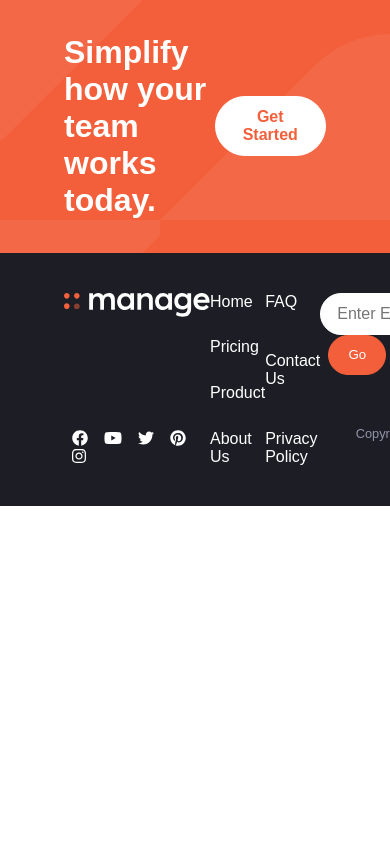
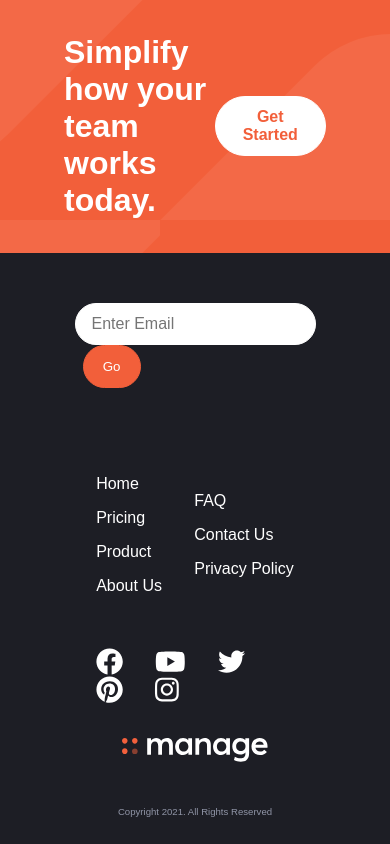
Before and after one commit to Medici305/Manage-Landing-Page, a React (Create React App) app: page / in a window 390 px wide. Shown: the part 4926-5770 px from the top of the page. Before the commit the page ends 5432 px from the top, so only its background shows below. Built offline with nearby package versions, Linux system fonts and the light colour scheme; a web font is replaced by a local one.

Commit message:
14. Footer Made Responsive.

```diff
--- a/src/components/Difference.js
+++ b/src/components/Difference.js
@@ -65,6 +65,7 @@ const Difference = () => {
 const Different = styled.div`
     min-height: 110vh;
     display: flex;
+    padding: 4rem 10rem;
     @media (max-width: 1420px) {
         min-height: 120vh;
         padding: 0rem 5rem;
--- a/src/components/Footer.js
+++ b/src/components/Footer.js
@@ -1,7 +1,6 @@
 import React from 'react-dom';
 import styled from 'styled-components';
 import Logo from '../images/logo2.svg';
-import { Box } from '../Styles';
 import { Link } from 'react-router-dom';
 import { FontAwesomeIcon } from '@fortawesome/react-fontawesome';
 import { faFacebook } from '@fortawesome/free-brands-svg-icons';
@@ -13,8 +12,8 @@ import { faInstagram } from '@fortawesome/free-brands-svg-icons';
 const Footer = () => {
     return (
         <StyleFooter>
-            <Box>
-                <InnerBox>
+            <Container1>
+                <p>Copyright 2021. All Rights Reserved</p>
                 <img src={Logo} alt="logo" />
                 <div className="socials">
                     <FontAwesomeIcon icon={faFacebook} />
@@ -23,8 +22,9 @@ const Footer = () => {
                     <FontAwesomeIcon icon={faPinterest} />
                     <FontAwesomeIcon icon={faInstagram} />
                 </div>
-                </InnerBox>
-                <InnerBox>
+            </Container1>
+            <MidBox>
+                <NavLink>
                     <li>
                         <Link to='/'>Home</Link>
                     </li>
@@ -37,22 +37,26 @@ const Footer = () => {
                     <li>
                         <Link to='/about-us'>About Us</Link>
                     </li>
-                </InnerBox>
-            </Box>
-            <Box>
-                <InnerBox>
+                </NavLink>
+                <NavLink>
+                    <li>
                         <Link to='/faq'>FAQ</Link>
+                    </li>
+                    <li>
                         <Link to='/contact-us'>Contact Us</Link>
+                    </li>
+                    <li>
                         <Link to=''>Privacy Policy</Link>
-                </InnerBox>
-                <InnerBox2>
+                    </li>
+                </NavLink>
+            </MidBox>
+            <Container2>
                 <div className="search-bar">
                     <input type="text" placeholder='Enter Email' />
                     <button>Go</button>
                 </div>
                 <p>Copyright 2021. All Rights Reserved</p>
-                </InnerBox2>
-            </Box>
+            </Container2>
         </StyleFooter>
     )
 }
@@ -61,30 +65,111 @@ const StyleFooter = styled.div`
     min-height: 30vh;
     display: flex;
     background: hsl(233, 12%, 13%);
-    padding: 0rem 10rem;
+    padding: 2rem 10rem;
     @media (max-width: 1420px) {
-        padding: 0rem 4rem;
+        min-height: 70vh;
+        flex-direction: column-reverse;
+        padding: 1rem 5rem;;
     }
 `;
 
-const InnerBox = styled.div`
-    flex: 1;
-    padding: 2.5rem 0rem;
+const Container1 = styled.div`
+    flex: .2;
     display: flex;
     flex-direction: column;
+    justify-content: space-around;
+    align-items: center;
+    svg {
+        color: #fff;
+        font-size: 1.5rem;
+        margin: 0rem .5rem;
+        cursor: pointer;
+        &:hover {
+            color: hsl(12, 88%, 59%);
+        }
+    }
+    p {
+        display: none;
+    }
+    @media (max-width: 1420px) {
+        flex-direction: column-reverse;
         justify-content: space-between;
-    align-items: flex-start;
+        flex: .3;
+        p {
+            display: flex;
+            font-size: .6rem;
+            padding: 0rem;
+        }
+        svg {
+            font-size: 1.7rem;
+            margin: 0rem 1rem;
+        }
+    }
+`;
+
+const Container2 = styled.div`
+    flex: .3;
+    display: flex;
+    flex-direction: column;
+    justify-content: space-around;
+    align-items: flex-end;
+    input {
+        border: none;
+        background: #fff;
+        border: 1px solid #fff;
+        border-radius: 2rem;
+        padding: .7rem 1rem;
+        font-size: 1rem;
+        outline: none;
+    }
+    button {
+        margin-left: .5rem;
+        border: none;
+        background: hsl(12, 88%, 59%);
+        color: #fff;
+        border: 1px solid hsl(12, 88%, 59%);
+        border-radius: 1.5rem;
+        padding: .8rem 1.2rem;
+        outline: none;
+        cursor: pointer;
+        &:hover {
+            background: #f08165;
+        }
+    }
+    p {
+        font-size: .9rem;
+    }
+    @media (max-width: 1420px) {
+        align-items: center;
+        p {
+            display: none;
+        }
+    }
+`;
+
+const MidBox = styled.div`
+    flex: .5;
+    display: flex;
+    justify-content: space-around;
+    align-items: center;
+    @media (max-width: 1420px) {
+        flex: .4;
+    }
+`;
+
+const NavLink = styled.div`
+    li {
+        padding: .5rem 0rem;
+    }
     a {
         color: #fff;
         cursor: pointer;
+        margin: .5rem 0rem;
         &:hover {
             color: hsl(12, 88%, 59%);
         }
     }
 `;
 
-const InnerBox2 = styled(InnerBox)`
-    align-items: flex-end;
-`;
 
 export default Footer;
--- a/src/components/Testimonials.js
+++ b/src/components/Testimonials.js
@@ -49,7 +49,7 @@ const Testimonial = styled.div`
     flex-direction: column;
     align-items: center;
     justify-content: space-around;
-    margin-bottom: 10rem;
+    margin-bottom: 7rem;
     @media (max-width: 1420px) {
         overflow: hidden;
         margin: 5rem 0rem;
```
Also changed, not shown: 1 other file (tests, documents, lock files or other folders). Lines whose indentation alone changed are shown as unchanged.
